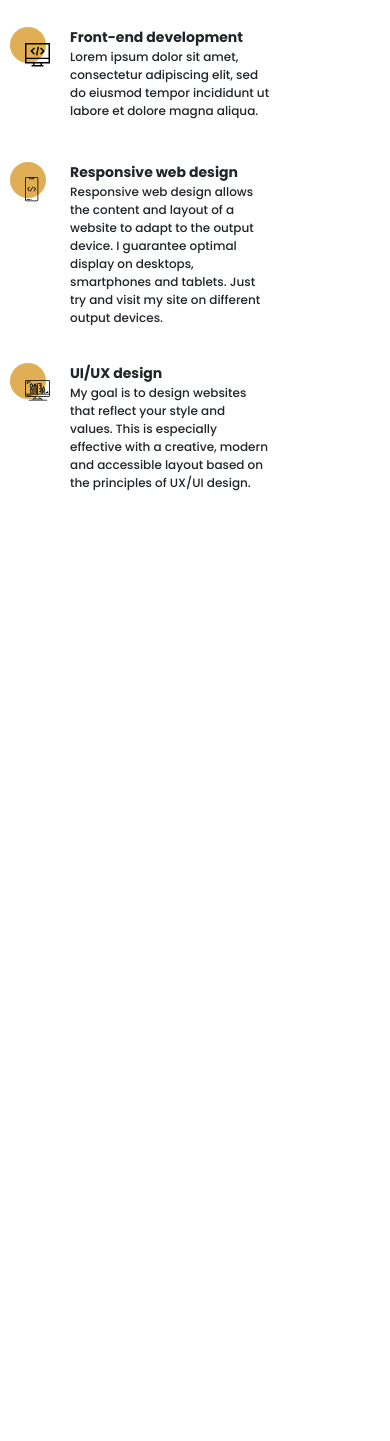
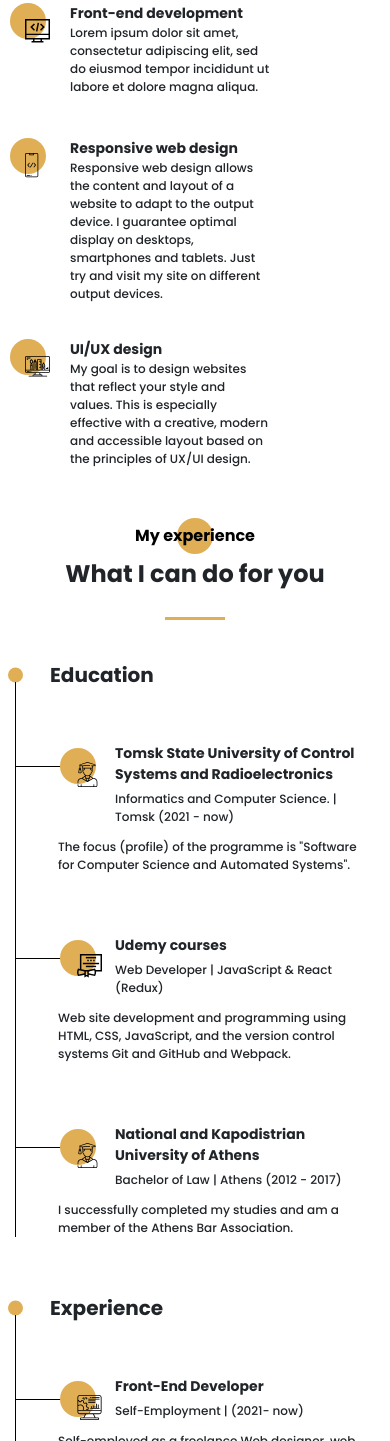
Before and after one commit to aquamarineru/Portfolio, a website: page src/index.html in a window 390 px wide. Shown: the part 1542-2983 px from the top of the page. Before the commit the page ends 2050 px from the top, so only its background shows below. Drawn offline with nearby package versions, Linux system fonts and the light colour scheme; files that its build step writes are made by us from their sources.

Commit message:
media 3 section

```diff
--- a/src/index.html
+++ b/src/index.html
@@ -169,7 +169,7 @@
     </div>
 </section>
 <!-- My experience -->
-  <!--   <section id="resume" class="resume">
+<section id="resume" class="resume">
     <div class="container">
         <h2 class="title title_fz16 title__section-title">My experience</h2>
         <div class="title title_fz36 title__section-subtitle">What I can do for you</div>
@@ -257,7 +257,7 @@
             </div>
         </div>
     </div>
-    </section> -->
+</section>
 <!-- My skills -->
   <!--   <section id="skills" class="skills">
         <div class="container">
--- a/src/sass/blocks/_media.scss
+++ b/src/sass/blocks/_media.scss
@@ -28,6 +28,13 @@
         }
 
     }
+    .resume {
+        &__wrapper {
+            grid-template-columns: repeat(2, 400px);
+            column-gap: 100px;
+            padding-top: 40px;
+        }
+    }
 
 }
 
@@ -54,6 +61,13 @@
                 column-gap: 20px;
                 grid-template-columns: 40px 320px;
             }
+        }
+    }
+    .resume {
+        &__wrapper {
+            grid-template-columns: repeat(2, 300px);
+            column-gap: 45px;
+            padding: 40px 45px 0 45px;
         }
     }
 }
@@ -89,6 +103,14 @@
             }
         }
     }
+    .resume {
+        padding-top: 40px;
+        &__wrapper {
+            grid-template-columns: 1fr;
+            row-gap: 40px;
+            column-gap: 60px;
+        }
+    }
 }
 
 
@@ -96,6 +118,15 @@
     .container {
         width: 100%;
         padding: 0 10px;
+    }
+    .title {
+        &_fz48 {
+            font-size: 26px;
+        }
+        &_fz36 {
+            font-size: 24px;
+            line-height: 36px;
+        }
     }
     .promo {
         &__title {
@@ -137,5 +168,10 @@
             font-size: 20px;
         }
     }
+    .resume {
+        &__wrapper{
+            padding: 40px 5px 0 5px;
+        }
+    }
 
 }
```
Also changed, not shown: dist/css/style.min.css, dist/index.html. Lines whose indentation alone changed are shown as unchanged.
